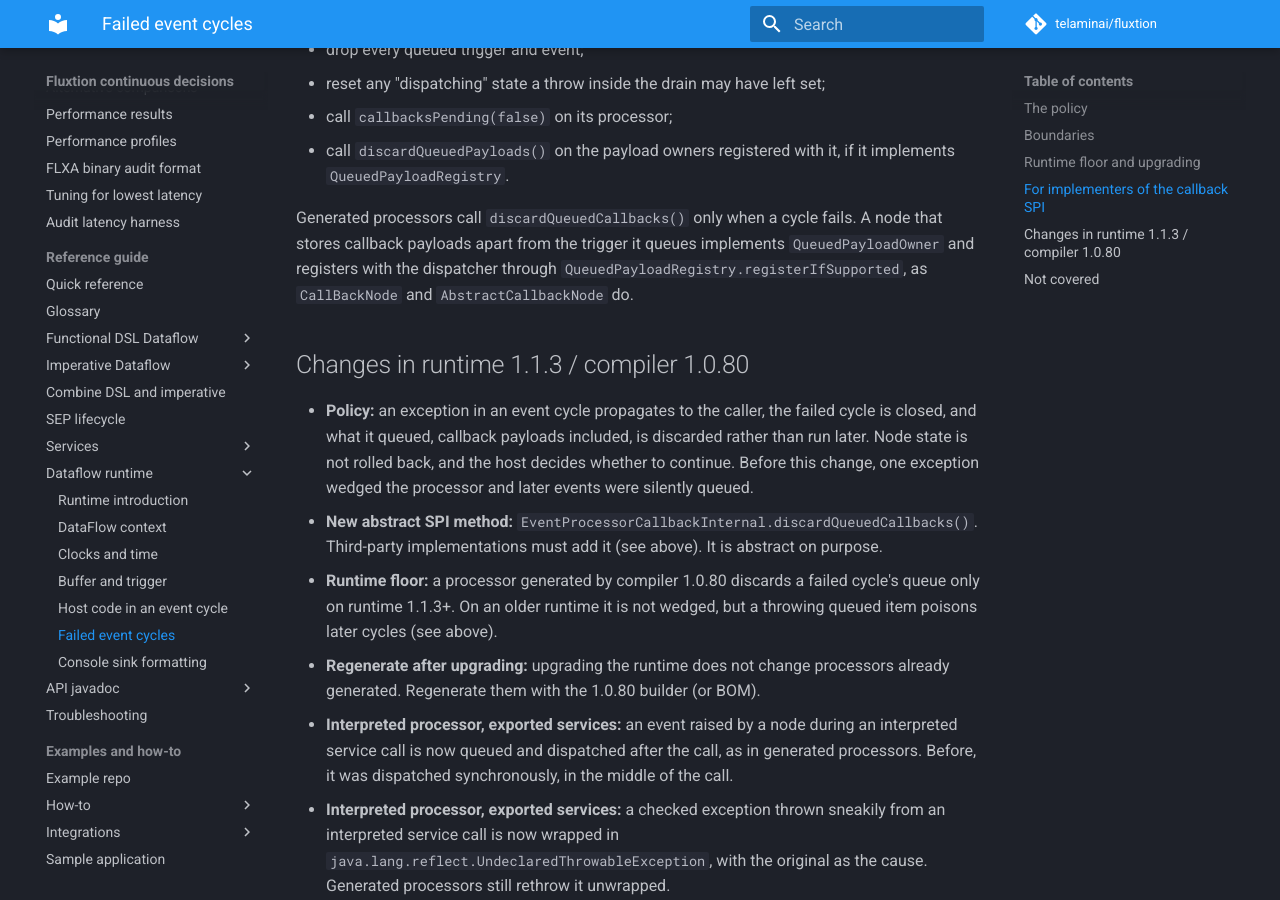
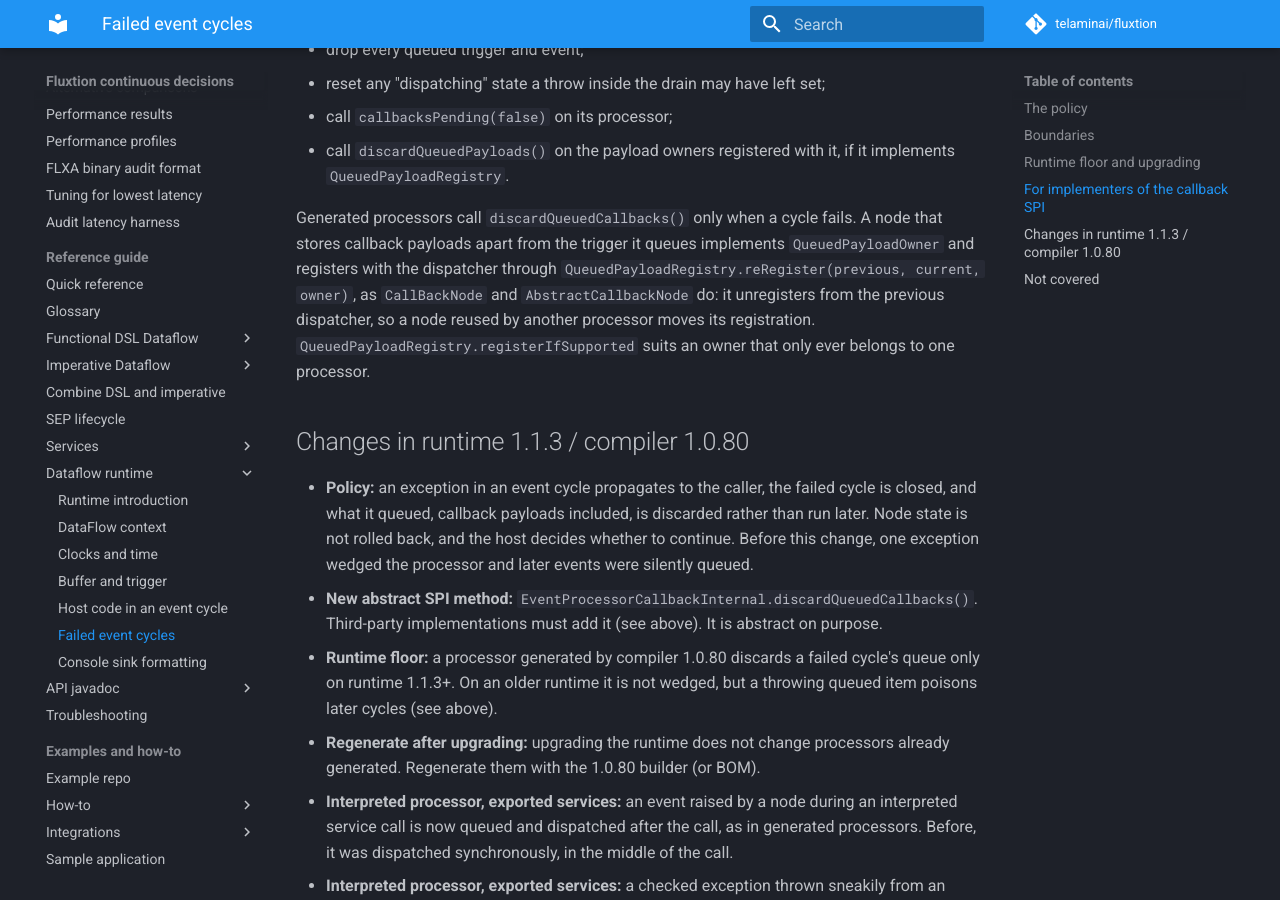
Before and after one commit to telaminai/fluxtion, an MkDocs documentation site: the page built from docs/runtime/failed-event-cycles.md, in a window 1280 px wide and 900 px high, scrolled down 2809 px. Built offline with MkDocs 1.6.1 and Material for MkDocs 9.7.7, drawn with Linux system fonts in a browser that asks for light colours; comment, search, counter and statistics services are not loaded.

Commit message:
docs(fluxtion#36): payload owners register through reRegister
Co-Authored-By: Claude Opus 5.5 <noreply@anthropic.com>

```diff
--- a/docs/runtime/failed-event-cycles.md
+++ b/docs/runtime/failed-event-cycles.md
@@ -82,7 +82,9 @@ implementation must:
 
 Generated processors call `discardQueuedCallbacks()` only when a cycle fails. A node that stores callback payloads
 apart from the trigger it queues implements `QueuedPayloadOwner` and registers with the dispatcher through
-`QueuedPayloadRegistry.registerIfSupported`, as `CallBackNode` and `AbstractCallbackNode` do.
+`QueuedPayloadRegistry.reRegister(previous, current, owner)`, as `CallBackNode` and `AbstractCallbackNode` do: it
+unregisters from the previous dispatcher, so a node reused by another processor moves its registration.
+`QueuedPayloadRegistry.registerIfSupported` suits an owner that only ever belongs to one processor.
 
 ## Changes in runtime 1.1.3 / compiler 1.0.80
 
```
